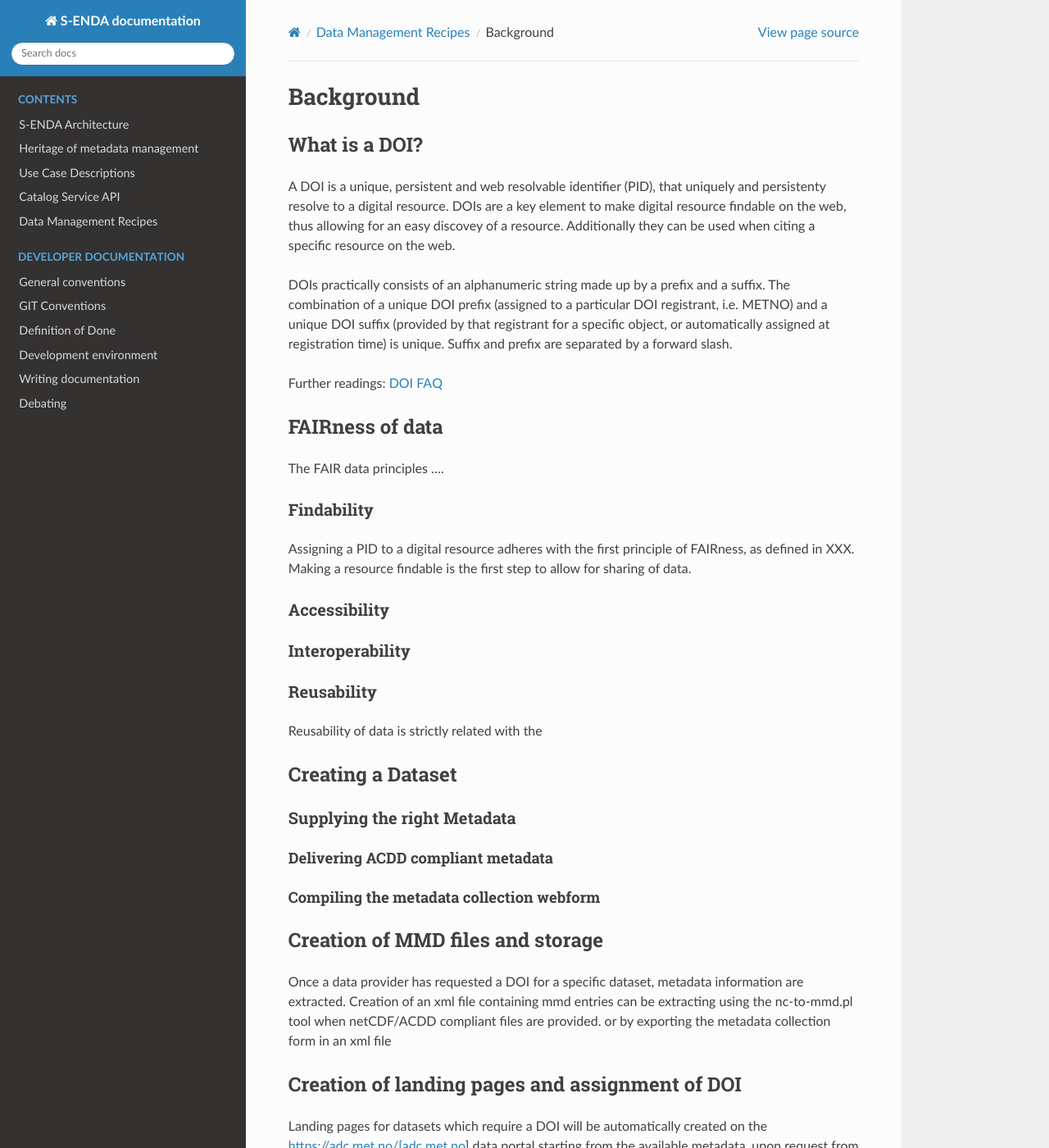
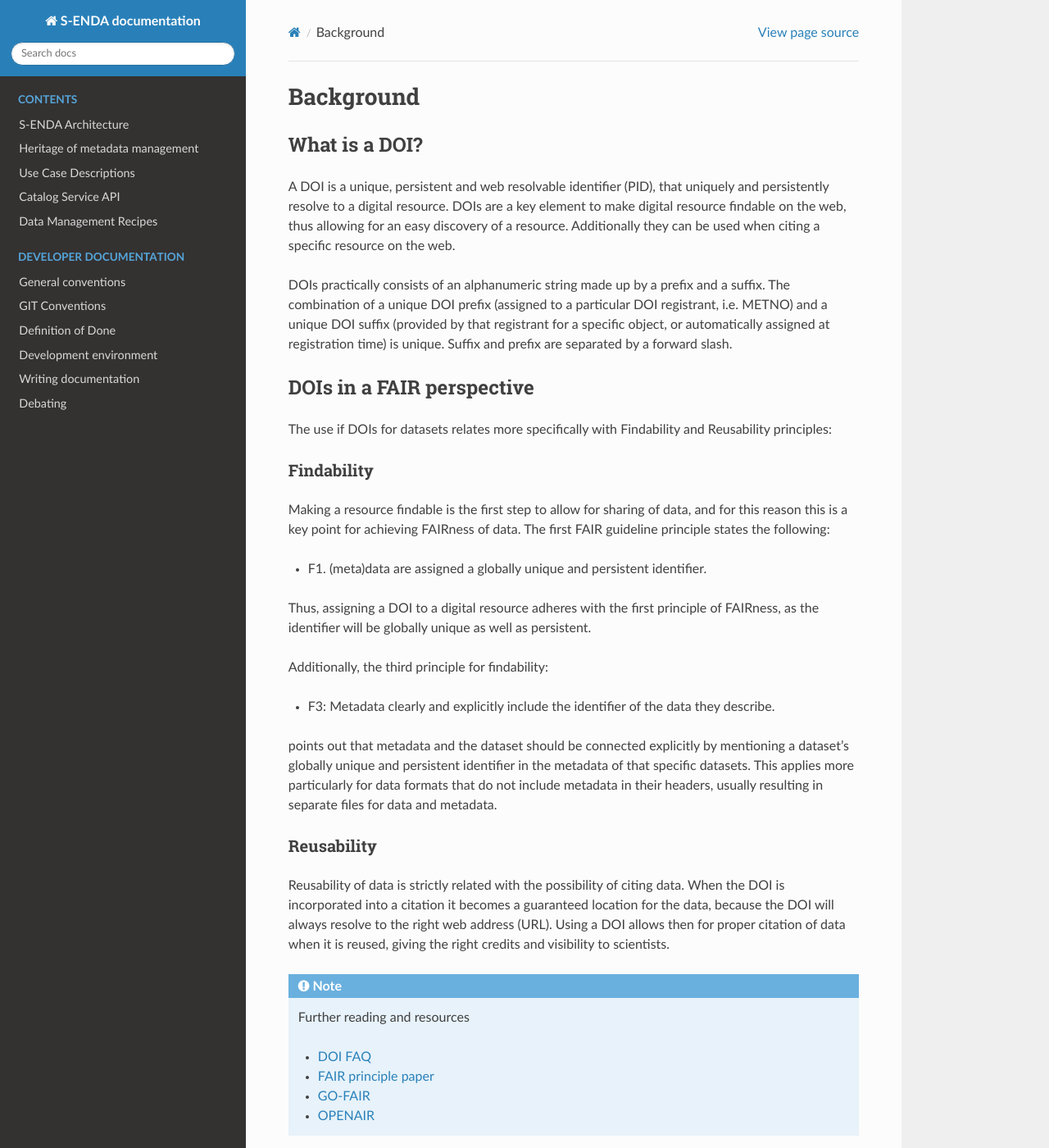
Before and after one commit to metno/S-ENDA-documentation, a Sphinx documentation site: the page built from source/doi_background.rst, in a window 1280 px wide and 1400 px high. Shown: the whole window at 82% size. Built offline with Sphinx 7.4.7 and the Read the Docs theme 2.0.0, drawn with Linux system fonts in a browser that asks for light colours; some of the changed text lies outside the part shown.

```diff
--- a/source/doi_registration.rst
+++ b/source/doi_at_met.rst
@@ -8,4 +8,4 @@
    :maxdepth: 1
 
    doi_background.rst
-   doi_how_to.rst
+   doi_howto.rst
--- a/source/doi_background.rst
+++ b/source/doi_background.rst
@@ -1,69 +1,48 @@
 Background
 """"""""""
-.. Background description
-
 
 What is a DOI?
 ==============
 
-A DOI is a unique, persistent and web resolvable identifier (PID), that uniquely and persistenty resolve to a digital resource.
-DOIs are a key element to make digital resource findable on the web, thus allowing for an easy discovey of a resource. Additionally
+A DOI is a unique, persistent and web resolvable identifier (PID), that uniquely and persistently resolve to a digital resource.
+DOIs are a key element to make digital resource findable on the web, thus allowing for an easy discovery of a resource. Additionally
 they can be used when citing a specific resource on the web.
 
-DOIs practically consists of an alphanumeric string made up by a prefix and a suffix. The combination of a unique DOI prefix (assigned to a particular DOI registrant, i.e. METNO) and a unique DOI suffix (provided by that registrant for a specific object, or automatically assigned at registration time) is unique. Suffix and prefix are separated by a forward slash.
+DOIs practically consists of an alphanumeric string made up by a prefix and a suffix. The combination of a unique DOI prefix (assigned
+to a particular DOI registrant, i.e. METNO) and a unique DOI suffix (provided by that registrant for a specific object, or automatically
+assigned at registration time) is unique. Suffix and prefix are separated by a forward slash.
 
-Further readings: `DOI FAQ <https://www.doi.org/faq.html>`_
+DOIs in a FAIR perspective
+==========================
 
-FAIRness of data
-================
-
-The FAIR data principles ....
+The use if DOIs for datasets relates more specifically with Findability and Reusability principles:
 
 Findability
 -----------
+Making a resource findable is the first step to allow for sharing of data, and for this reason this is a key point for achieving FAIRness of data.
+The first FAIR guideline principle states the following:
 
-Assigning a PID to a digital resource adheres with the first principle of FAIRness, as defined in XXX.
-Making a resource findable is the first step to allow for sharing of data.
+- F1. (meta)data are assigned a globally unique and persistent identifier.
 
-Accessibility
--------------
+Thus, assigning a DOI to a digital resource adheres with the first principle of FAIRness, as the identifier will be globally unique as well as persistent.
 
-Interoperability
-----------------
+Additionally, the third principle for findability:
+
+- F3: Metadata clearly and explicitly include the identifier of the data they describe.
+
+points out that metadata and the dataset should be connected explicitly by mentioning a dataset’s globally unique and persistent identifier in the metadata of that
+specific datasets. This applies more particularly for data formats that do not include metadata in their headers, usually resulting in separate files for data and
+metadata.
 
 Reusability
 -----------
-Reusability of data is strictly related with the
+Reusability of data is strictly related with the possibility of citing data. When the DOI is incorporated into a citation it becomes a guaranteed location for the
+data, because the DOI will always resolve to the right web address (URL). Using a DOI allows then for proper citation of data when it is reused, giving the right
+credits and visibility to scientists.
 
+.. note:: Further reading and resources
 
-Creating a Dataset
-==================
-
-
-Supplying the right Metadata
-----------------------------
-
-Delivering ACDD compliant metadata
-^^^^^^^^^^^^^^^^^^^^^^^^^^^^^^^^^^
-Compiling the metadata collection webform
-^^^^^^^^^^^^^^^^^^^^^^^^^^^^^^^^^^^^^^^^^
-
-
-Creation of MMD files and storage
-=================================
-
-Once a data provider has requested a DOI for a specific dataset, metadata information are extracted. Creation of an xml file containing mmd entries can
-be extracting using the nc-to-mmd.pl tool when netCDF/ACDD compliant files are provided. or by exporting the metadata collection form in an xml file
-
-
-Creation of landing pages and assignment of DOI
-===============================================
-
-Landing pages for datasets which require a DOI will be automatically created on the https://adc.met.no/[adc.met.no] data portal starting from the
-available metadata, upon request from the data provider. Only administrators of the data portal has access to this service and are thus the only ones
-who can finalize the process of assigning DOI.
-
-A Drupal 7 module has been developed, implemented and configured on the https://adc.met.no/[adc.met.no] data portal. The source code with detailed explanation
-on how to implement this solution is openly available at:
-
-https://github.com/ferrighi/landing_page_creator
+ - `DOI FAQ <https://www.doi.org/faq.html>`_
+ - `FAIR principle paper <https://doi.org/10.1038/sdata.2016.18>`_
+ - `GO-FAIR <https://www.go-fair.org/fair-principles/>`_
+ - `OPENAIR <https://www.openaire.eu/how-to-make-your-data-fair>`_
```
Also changed, not shown: source/doi_how_to.rst (deleted, +0 -7 lines), source/doi_howto.rst (added, +112 -0 lines).
